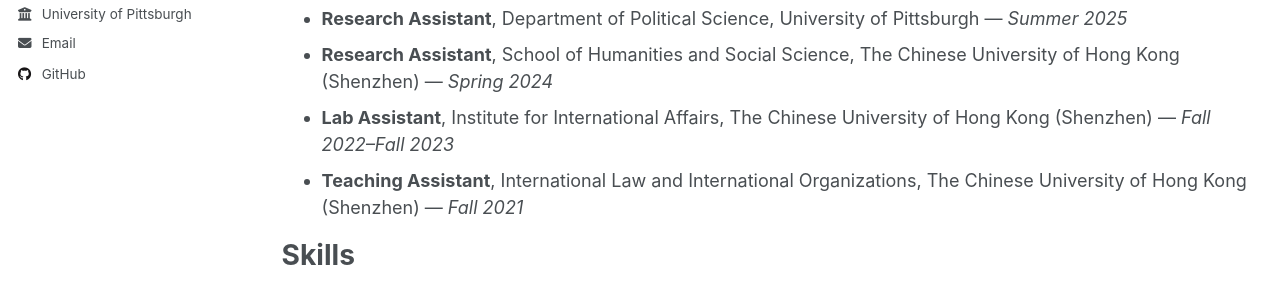
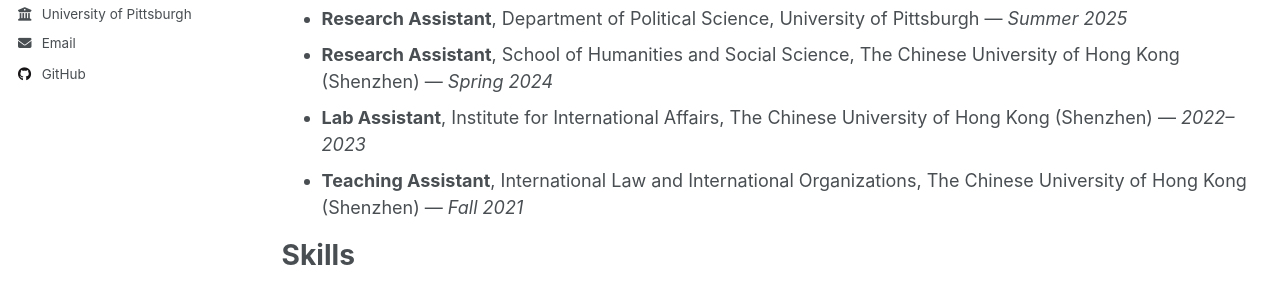
Before and after one commit to YiZhao999/YiZhao999.github.io, a Jekyll site: the page built from _pages/cv.md, in a window 1280 px wide and 1263 px high. Shown: the part 429-724 px from the top of the window. Built offline with Jekyll 4.4.1, drawn with Linux system fonts in a browser that asks for light colours; a script that is not in the unit is left out.

Commit message:
Revise Lab Assistant date format in CV

```diff
--- a/_pages/cv.md
+++ b/_pages/cv.md
@@ -19,7 +19,7 @@ redirect_from:
 - **Teaching Assistant**, Introduction to International Relations, University of Pittsburgh — *Fall 2025*
 - **Research Assistant**, Department of Political Science, University of Pittsburgh — *Summer 2025*
 - **Research Assistant**, School of Humanities and Social Science, The Chinese University of Hong Kong (Shenzhen) — *Spring 2024*
-- **Lab Assistant**, Institute for International Affairs, The Chinese University of Hong Kong (Shenzhen) — *Fall 2022–Fall 2023*
+- **Lab Assistant**, Institute for International Affairs, The Chinese University of Hong Kong (Shenzhen) — *2022–2023*
 - **Teaching Assistant**, International Law and International Organizations, The Chinese University of Hong Kong (Shenzhen) — *Fall 2021*
 
 # Skills
```
